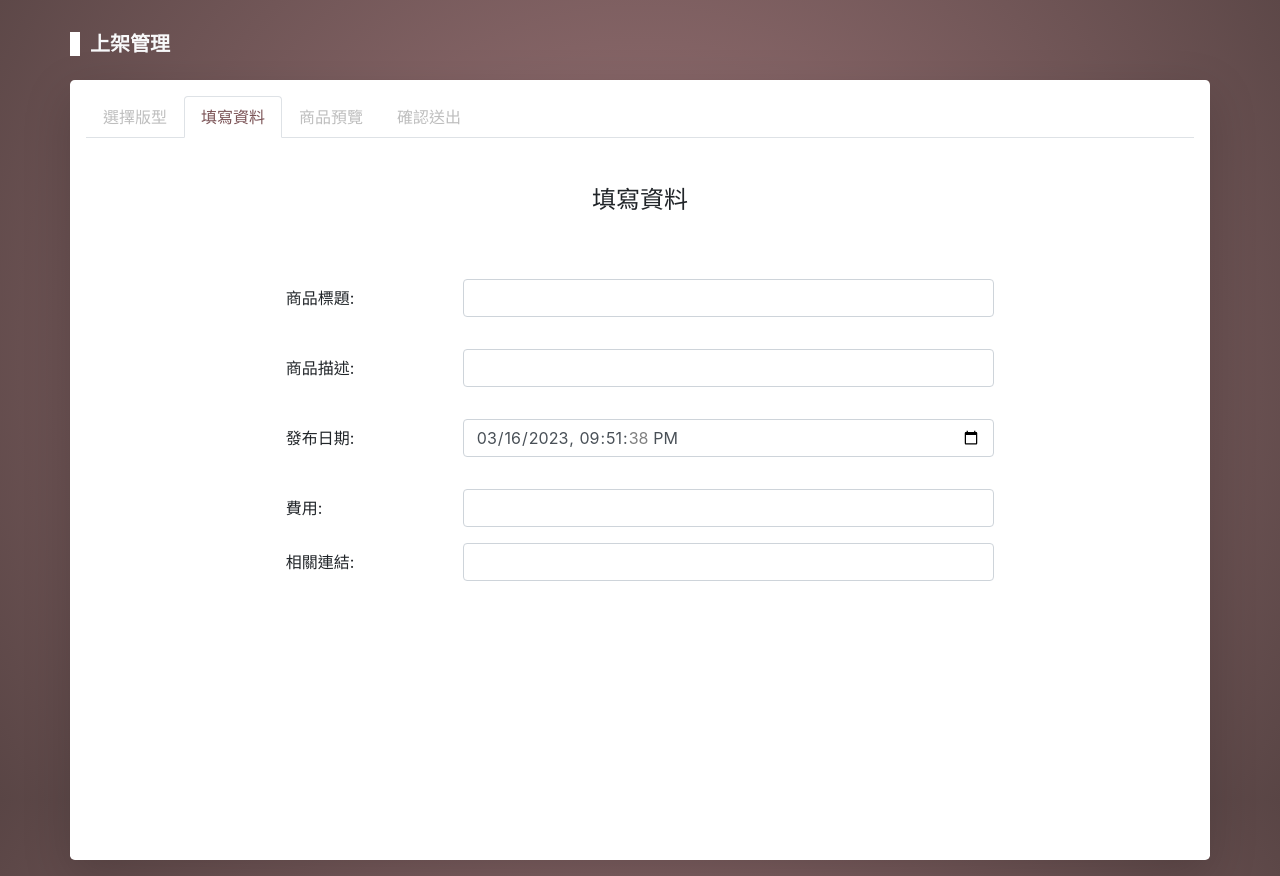
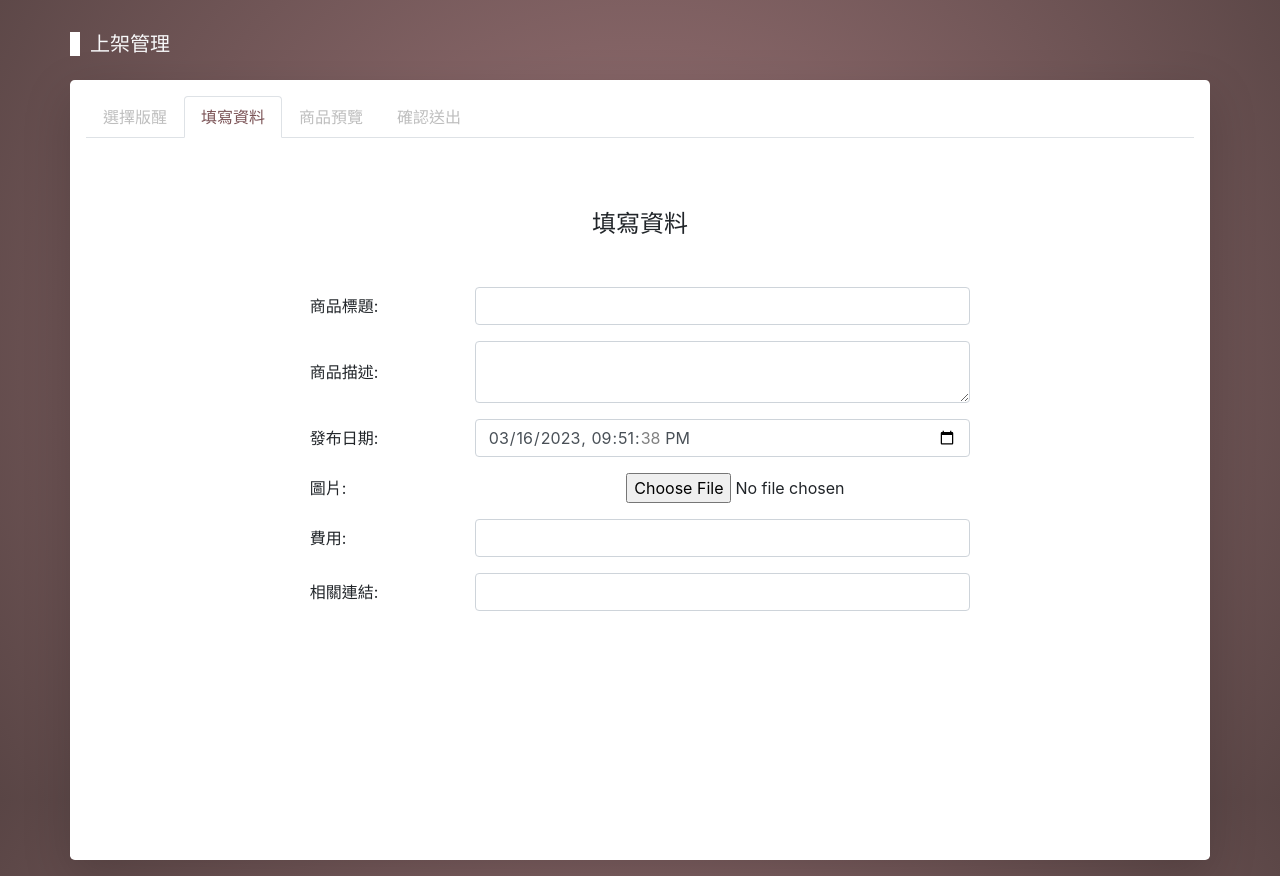
Before and after one commit to ShouShouRen/53_p2, a PHP site: page /create_product.php in a window 1280 px wide, after a click on "填寫資料". Shown: the part 86-962 px from the top of the page. Run offline with PHP 8.4, Linux system fonts and the light colour scheme.

Commit message:
20230316

```diff
--- a/create_product.php
+++ b/create_product.php
@@ -11,7 +11,7 @@
   <meta name="viewport" content="width=device-width, initial-scale=1.0">
   <link rel="stylesheet" href="./css/bootstrap.min.css">
   <link rel="stylesheet" href="./css/style.css">
-  <title>咖啡商品展示系統</title>
+  <title>建立商品</title>
 </head>
 
 <body>
@@ -34,34 +34,34 @@
     </div>
   </nav>
   <div class="container py-3" style="margin-top: 86px;">
-    <div class="row py-3">
-      <h5 class="border-start text-light font-weight-bolder">上架管理</h5>
+    <div class="row justify-content-between align-items-center py-3">
+      <h5 class="border-start text-light">上架管理</h5>
     </div>
-    <div class="row justify-content-between align-items-center">
-      <div class="col-12 bg-white p-3 shadow-lg rounded-lg" style="min-height: 780px;">
+    <div class="row">
+      <div class="col-12 bg-white p-3 shadow-lg rounded-lg" style="min-height: 780px">
         <ul class="nav nav-tabs" id="tab">
           <li class="nav-item">
-            <a href="#chose" id="chose-tab" class="nav-link active" data-toggle="tab">選擇版型</a>
+            <a href="#chose" class="nav-link active" id="chose-tab" data-toggle="tab">選擇版醒</a>
           </li>
           <li class="nav-item">
-            <a href="#input" id="input-tab" class="nav-link" data-toggle="tab">填寫資料</a>
+            <a href="#input" class="nav-link" id="input-tab" data-toggle="tab">填寫資料</a>
           </li>
           <li class="nav-item">
-            <a href="#preview" id="preview-tab" class="nav-link" data-toggle="tab">商品預覽</a>
+            <a href="#preview" class="nav-link" id="preview-tab" data-toggle="tab">商品預覽</a>
           </li>
           <li class="nav-item">
-            <a href="#submit" id="submit-tab" class="nav-link" data-toggle="tab">確認送出</a>
+            <a href="#submit" class="nav-link" id="submit-tab" data-toggle="tab">確認送出</a>
           </li>
         </ul>
-        <form action="store_product.php" method="POST" enctype="multipart/form-data">
+        <form action="store_product.php" method="post" enctype="multipart/form-data">
           <div class="tab-content" id="tabcontent">
             <div class="tab-pane fade show active" id="chose">
               <div class="container my-3">
                 <div class="text-right">
-                  <button type="button" class="btn btn-secondary">新增版型</button>
+                  <button class="btn btn-secondary" type="button">新增版型</button>
                 </div>
                 <div class="row pt-2">
-                  <div class="d-flex col-6 h-380">
+                  <div class="col-6 d-flex" style="height:380px">
                     <div class="col-6 h-100 bg-back p-3 text-center text-light">
                       <div class="bg-1 w-100 h-75 d-flex justify-content-center align-items-center">
                         <p>圖片</p>
@@ -75,10 +75,10 @@
                       <div class="bg-1 w-100 h-20 mt-1 py-3">費用</div>
                     </div>
                   </div>
-                  <div class="d-flex col-6 h-380">
+                  <div class="col-6 d-flex" style="height:380px">
                     <div class="col-6 h-100 bg-back p-3 text-center text-light">
                       <div class="bg-1 w-100 h-20 mb-1 py-3">商品名稱</div>
-                      <div class="bg-1 w-100 h-75 d-flex justify-content-center align-items-center">
+                      <div class="bg-2 w-100 h-75 d-flex justify-content-center align-items-center">
                         <p>圖片</p>
                       </div>
                     </div>
@@ -86,7 +86,7 @@
                       <div class="bg-1 w-100 h-20 mt-1 py-3">費用</div>
                       <div class="bg-2 w-100 h-30 mt-1 py-4">商品簡介</div>
                       <div class="bg-3 w-100 h-20 mt-1 py-3">發布日期</div>
-                      <div class="bg-2 w-100 h-20 mt-1 py-3">相關連結</div>
+                      <div class="bg-1 w-100 h-20 mt-1 py-3">相關連結</div>
                     </div>
                   </div>
                 </div>
@@ -101,32 +101,32 @@
                   </div>
                 </div>
                 <div class="row pt-2">
-                  <div class="d-flex col-6 h-380">
+                  <div class="col-6 d-flex" style="height:380px">
                     <div class="col-6 h-100 bg-back p-3 text-center text-light">
-                      <div class="bg-1 w-100 h-20 mb-1 py-3">商品名稱</div>
-                      <div class="bg-1 w-100 h-75 d-flex justify-content-center align-items-center">
-                        <p>圖片</p>
-                      </div>
-                    </div>
-                    <div class="col-6 h-100 bg-back p-3 text-center text-light">
-                      <div class="bg-1 w-100 h-20 mt-1 py-3">費用</div>
+                      <div class="bg-1 w-100 h-20 mt-1 py-3">商品名稱</div>
                       <div class="bg-2 w-100 h-30 mt-1 py-4">商品簡介</div>
                       <div class="bg-3 w-100 h-20 mt-1 py-3">發布日期</div>
-                      <div class="bg-2 w-100 h-20 mt-1 py-3">相關連結</div>
+                      <div class="bg-1 w-100 h-20 mt-1 py-3">費用</div>
                     </div>
-                  </div>
-                  <div class="d-flex col-6 h-380">
                     <div class="col-6 h-100 bg-back p-3 text-center text-light">
                       <div class="bg-1 w-100 h-75 d-flex justify-content-center align-items-center">
                         <p>圖片</p>
                       </div>
                       <div class="bg-2 w-100 h-20 mt-1 py-3">相關連結</div>
                     </div>
+                  </div>
+                  <div class="col-6 d-flex" style="height:380px">
                     <div class="col-6 h-100 bg-back p-3 text-center text-light">
-                      <div class="bg-1 w-100 h-20 mb-1 py-3">商品名稱</div>
+                      <div class="bg-1 w-100 h-20 mt-1 py-3">費用</div>
                       <div class="bg-2 w-100 h-30 mt-1 py-4">商品簡介</div>
                       <div class="bg-3 w-100 h-20 mt-1 py-3">發布日期</div>
-                      <div class="bg-1 w-100 h-20 mt-1 py-3">費用</div>
+                      <div class="bg-1 w-100 h-20 mt-1 py-3">商品名稱</div>
+                    </div>
+                    <div class="col-6 h-100 bg-back p-3 text-center text-light">
+                      <div class="bg-2 w-100 h-20 mb-1 py-3">相關連結</div>
+                      <div class="bg-1 w-100 h-75 d-flex justify-content-center align-items-center">
+                        <p>圖片</p>
+                      </div>
                     </div>
                   </div>
                 </div>
@@ -142,39 +142,45 @@
                 </div>
               </div>
             </div>
-            <div class="tab-pane fade show" id="input">
+            <div class="tab-pane fade" id="input">
               <div class="d-flex justify-content-center">
                 <div class="col-8">
+                  <div class="bg-white p-4 rounded-lg">
                     <h4 class="text-center my-5">填寫資料</h4>
-                  <div class="d-flex justify-content-between align-items-center">
+                    <div class="d-flex align-items-center justify-content-between my-3">
                       <label for="">商品標題:</label>
-                    <input type="text" class="form-control w-75 my-3" name="product_name">
+                      <input type="text" class="form-control w-75" name="product_name">
                     </div>
-                  <div class="d-flex justify-content-between align-items-center">
+                    <div class="d-flex align-items-center justify-content-between my-3">
                       <label for="">商品描述:</label>
-                    <input type="text" class="form-control w-75 my-3" name="product_des">
+                      <textarea name="product_des" class="form-control w-75"></textarea>
                     </div>
-                  <div class="d-flex justify-content-between align-items-center">
+                    <div class="d-flex align-items-center justify-content-between my-3">
                       <label for="">發布日期:</label>
-                    <input type="datetime-local" class="form-control w-75 my-3" name="time" value="<?=$now;?>">
+                      <input type="datetime-local" class="form-control w-75" name="time" value="<?=$now;?>">
+                    </div>
+                    <div class="d-flex align-items-center justify-content-between my-3">
+                      <label for="">圖片:</label>
+                      <input type="file" name="images">
                     </div>
                     <div class="d-flex align-items-center justify-content-between my-3">
                       <label for="">費用:</label>
                       <input type="text" class="form-control w-75" name="price">
                     </div>
-                  <div class="d-flex justify-content-between align-items-center">
+                    <div class="d-flex align-items-center justify-content-between my-3">
                       <label for="">相關連結:</label>
                       <input type="text" class="form-control w-75" name="links">
                     </div>
                   </div>
                 </div>
               </div>
-            <div class="tab-pane fade show" id="preview">
+            </div>
+            <div class="tab-pane fade" id="preview">
 
             </div>
-            <div class="tab-pane fade show" id="submit">
-              <div class="d-center">
-                <button type="submit" class="btn btn-outline-success">確認送出</button>
+            <div class="tab-pane fade" id="submit">
+              <div class="d-flex justify-content-center align-items-center" style="height:708px">
+                <button class="btn btn-primary" type="submit">確認送出</button>
               </div>
             </div>
           </div>
--- a/css/style.css
+++ b/css/style.css
@@ -10,6 +10,9 @@ body {
 }
 label {
   margin-bottom: 0;
+}
+img{
+  object-fit: cover;
 }
 table {
   border-collapse: collapse;
```
Also changed, not shown: js/template.js (+57 -21 lines). Lines whose indentation alone changed are shown as unchanged.
